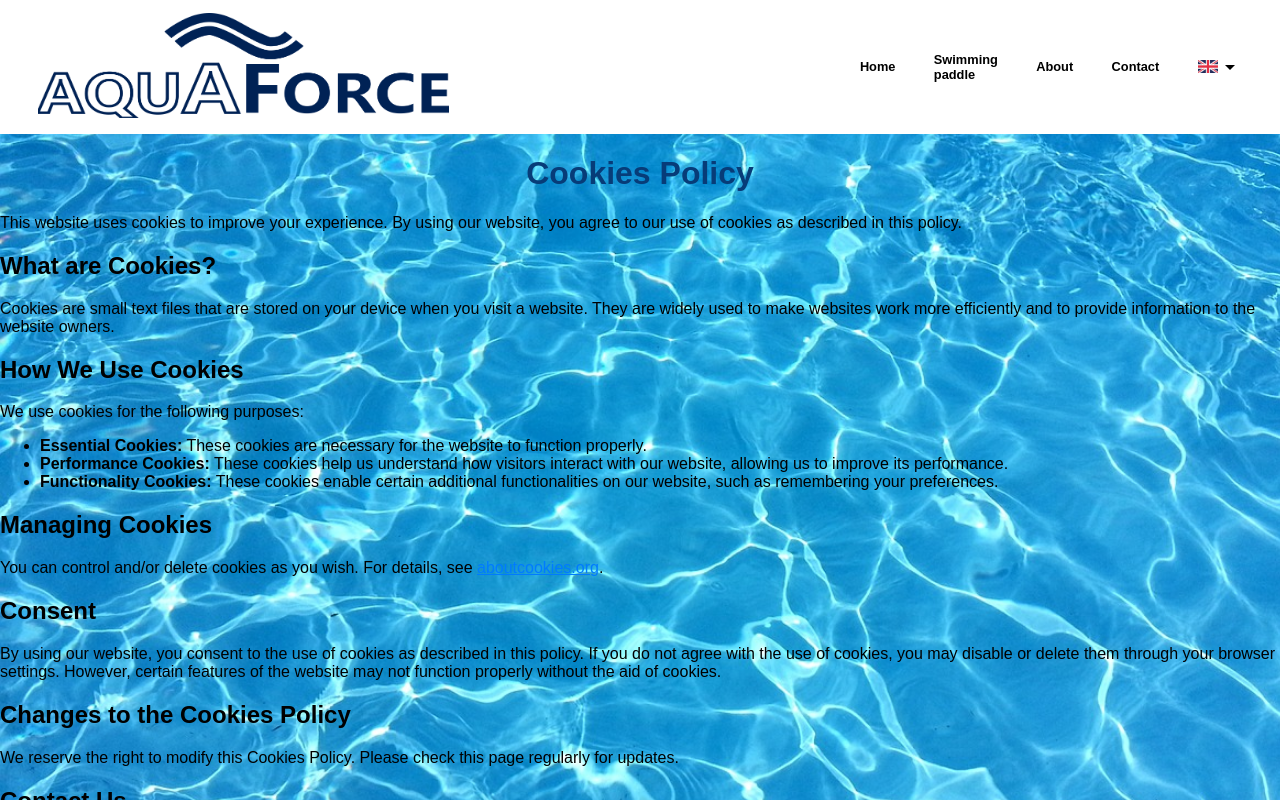
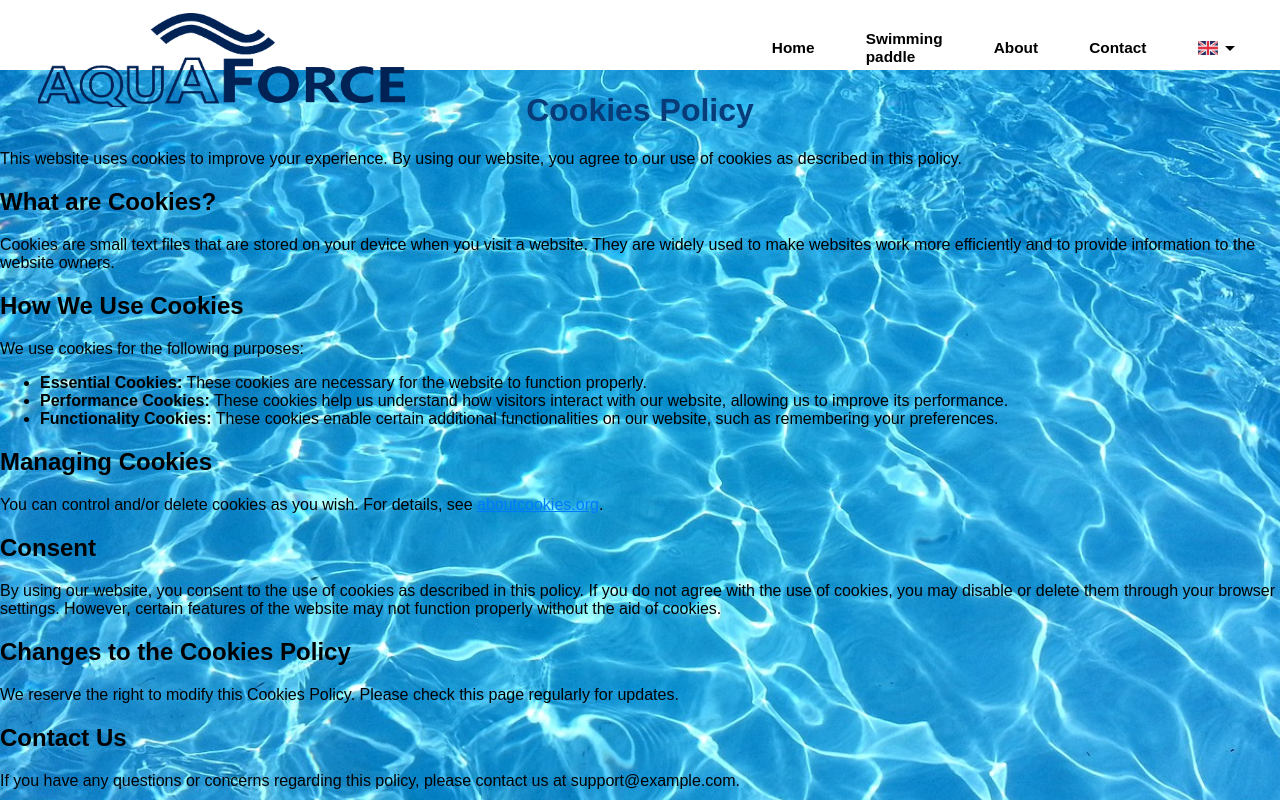
Before and after one commit to JakubJus/AFweb, a React (Vite) app in the folder client/: page /cookies-policy in a window 1280 px wide. Shown: the top 800 px of the page. Built offline with nearby package versions, Linux system fonts and the light colour scheme.

Commit message:
Update navbar.scss

```diff
--- a/client/src/components/Navbar/navbar.scss
+++ b/client/src/components/Navbar/navbar.scss
@@ -1,5 +1,5 @@
 .navbar {
-    height: 5%;
+    height: 5.5vw;
     box-shadow: 0 0 100% rgba(0, 0, 0, 0.1);
     background-color: white;
     .wrapper {
@@ -7,7 +7,7 @@
         height: 100%;
         padding: 1% 3%;
         display: flex;
-        font-size: 80%;
+        font-size: 1.2vw;
         font-weight: 600;
         justify-content: space-between;
         .item {
@@ -18,12 +18,12 @@
         .left {
             display: flex;
             align-items: flex-start;
-            gap: 5vw;
+            gap: 3vw;
         }
         .right {
             display: flex;
             align-items: left;
-            gap: 3vw;
+            gap: 4vw;
         }
         .icons {
             display: flex;
```
